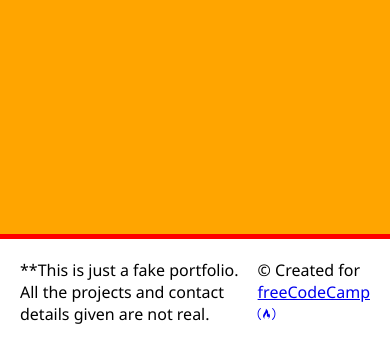
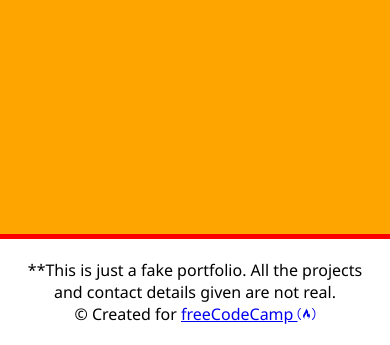
Before and after one commit to PaolaVlsc/WEB_FreeCodeCamp_ResponsiveWebDesign, a plain HTML site: page Project05_PersonalPortofolio/index.html in a window 390 px wide. Shown: the part 2298-2643 px from the top of the page. Drawn offline with Linux system fonts and the light colour scheme.

Commit message:
added footer media

```diff
--- a/Project05_PersonalPortofolio/styles.css
+++ b/Project05_PersonalPortofolio/styles.css
@@ -39,6 +39,7 @@ body {
   background-color: #676d74;
   color: white;
 }
+
 /* END Navigation CSS Header */
 
 .main {
@@ -167,3 +168,9 @@ footer {
   padding: 20px;
   border-top: 5px solid red;
 }
+@media (max-width: 768px) {
+  footer {
+    flex-direction: column;
+    text-align: center;
+  }
+}
```
